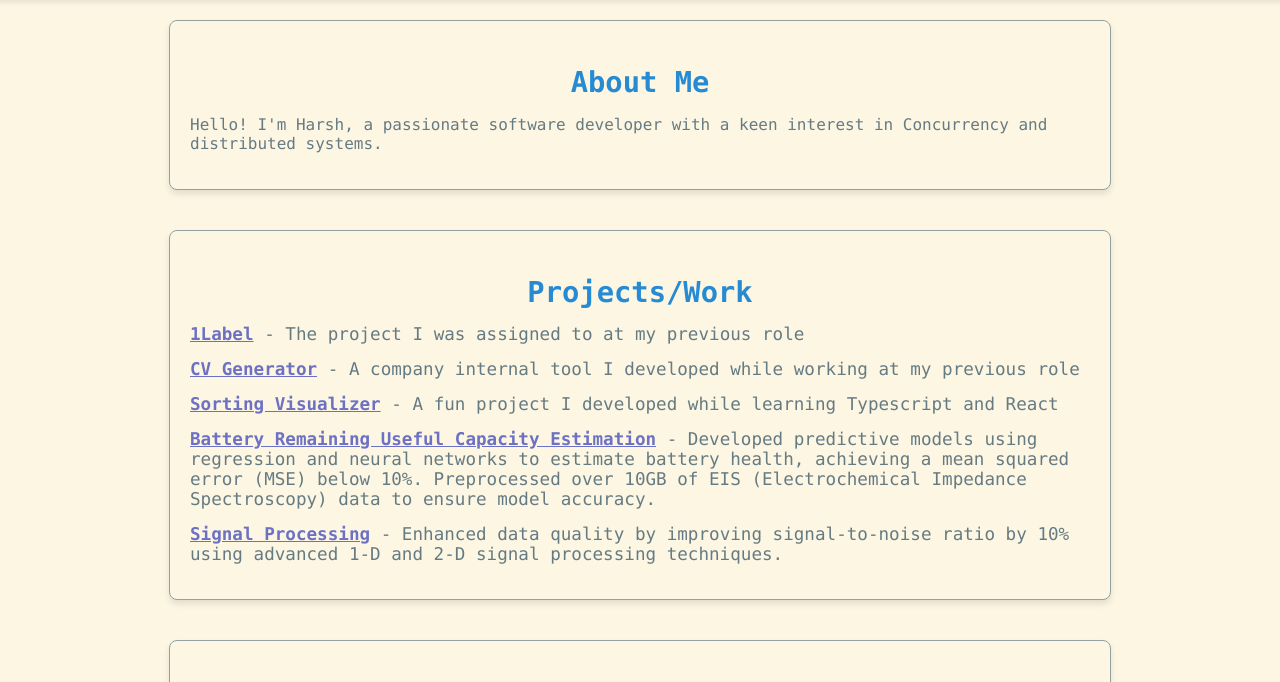
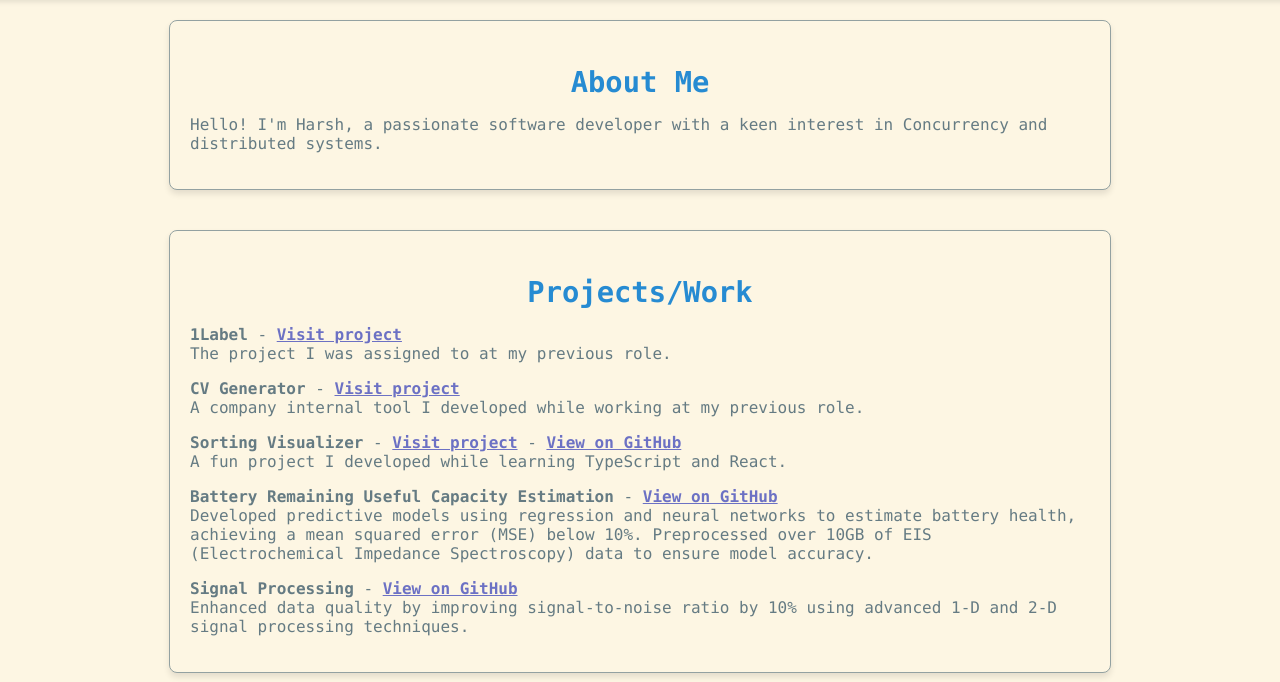
Before and after one commit to lostcache/portfolio, a plain HTML site: page index.html in a window 1280 px wide. Shown: the part 88-770 px from the top of the page. Drawn offline with Linux system fonts and the light colour scheme.

Commit message:
refactor(project/work)

```diff
--- a/index.html
+++ b/index.html
@@ -132,13 +132,31 @@
 
     <section id="projects" class="section project-list">
         <h2>Projects/Work</h2>
-        <ul>
-            <li><a href="https://order.1-label.com/" target="_blank">1Label</a> - The project I was assigned to at my previous role</li>
-            <li><a href="https://cvgenerator.nexuslinkservices.com/login" target="_blank">CV Generator</a> - A company internal tool I developed while working at my previous role</li>
-            <li><a href="https://visualizing-sorting-algorithms-54gw.onrender.com/" target="_blank">Sorting Visualizer</a> - A fun project I developed while learning Typescript and React</li>
-            <li><a href="https://github.com/notsoharshdevisha/Battery-Remaining-Useful-Capacity-Estimation" target="_blank">Battery Remaining Useful Capacity Estimation</a> - Developed predictive models using regression and neural networks to estimate battery health, achieving a mean squared error (MSE) below 10%. Preprocessed over 10GB of EIS (Electrochemical Impedance Spectroscopy) data to ensure model accuracy.</li>
-            <li><a href="https://github.com/notsoharshdevisha/signal_processing" target="_blank">Signal Processing</a> - Enhanced data quality by improving signal-to-noise ratio by 10% using advanced 1-D and 2-D signal processing techniques.</li>
-        </ul>
+
+        <p>
+            <strong>1Label</strong> - <a href="https://order.1-label.com/" target="_blank">Visit project</a><br>
+            The project I was assigned to at my previous role.
+        </p>
+
+        <p>
+            <strong>CV Generator</strong> - <a href="https://cvgenerator.nexuslinkservices.com/login" target="_blank">Visit project</a><br>
+            A company internal tool I developed while working at my previous role.
+        </p>
+
+        <p>
+        <strong>Sorting Visualizer</strong> - <a href="https://visualizing-sorting-algorithms-54gw.onrender.com/" target="_blank">Visit project</a> - <a href="https://github.com/lostcache/Visualizing-Sorting-Algorithms">View on GitHub</a><br>
+            A fun project I developed while learning TypeScript and React.
+        </p>
+
+        <p>
+            <strong>Battery Remaining Useful Capacity Estimation</strong> - <a href="https://github.com/notsoharshdevisha/Battery-Remaining-Useful-Capacity-Estimation" target="_blank">View on GitHub</a><br>
+            Developed predictive models using regression and neural networks to estimate battery health, achieving a mean squared error (MSE) below 10%. Preprocessed over 10GB of EIS (Electrochemical Impedance Spectroscopy) data to ensure model accuracy.
+        </p>
+
+        <p>
+            <strong>Signal Processing</strong> - <a href="https://github.com/notsoharshdevisha/signal_processing" target="_blank">View on GitHub</a><br>
+            Enhanced data quality by improving signal-to-noise ratio by 10% using advanced 1-D and 2-D signal processing techniques.
+        </p>
     </section>
 
     <section id='contact' class='section'>
@@ -155,7 +173,7 @@
     </section>
 
     <footer class="footer">
-        <p>&copy; 2023 Harsh Devisha. All rights reserved.</p>
+        <p>&copy; 2025 Harsh Devisha. All rights reserved.</p>
     </footer>
 </body>
 </html>
```
